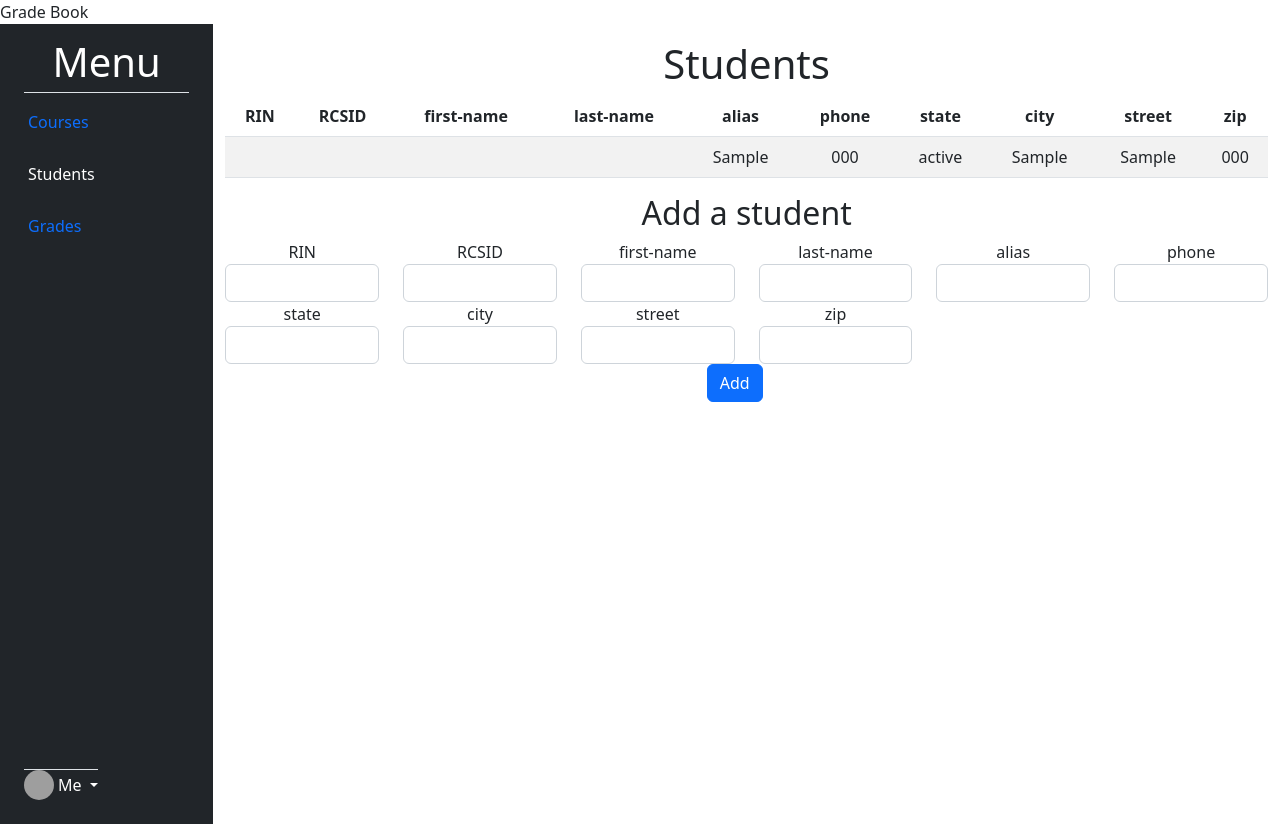
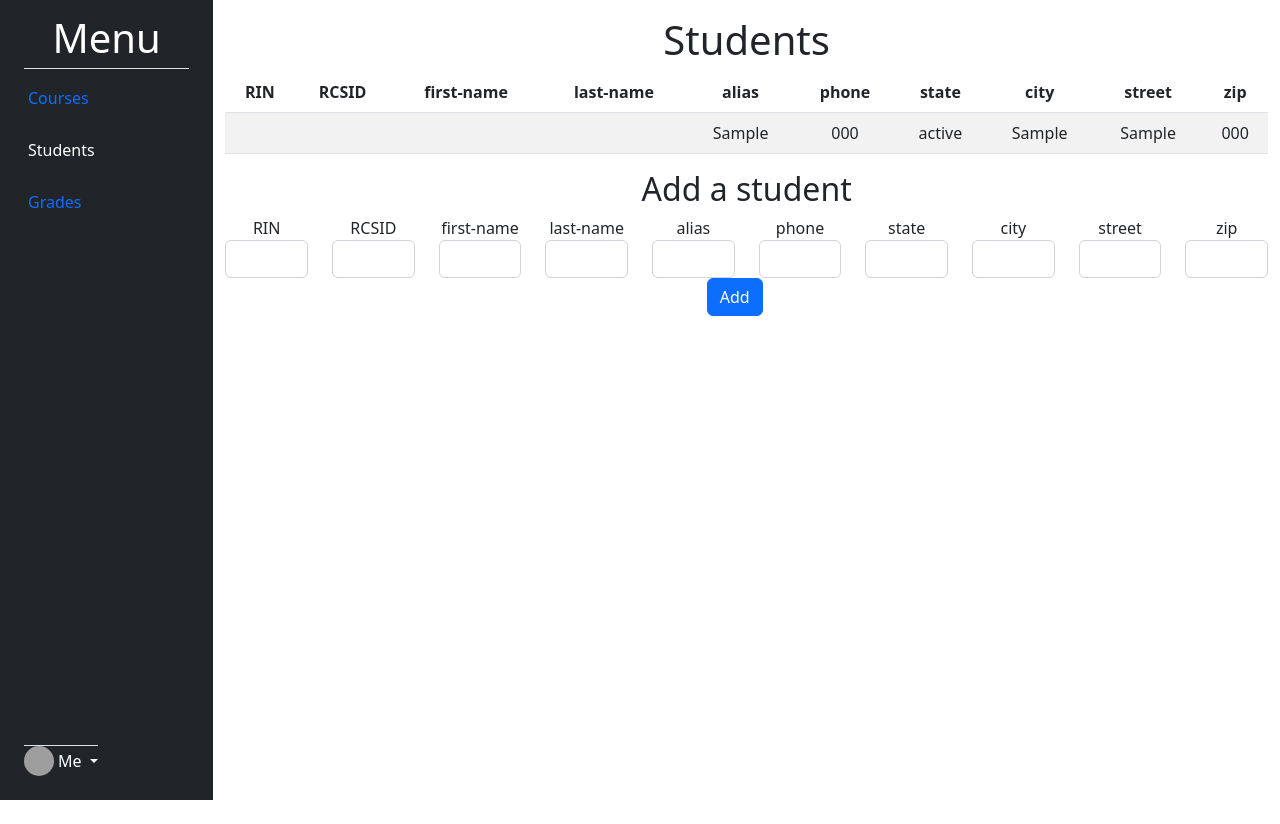
Before and after one commit to liny18/Web-Dev1, a PHP site: page /students.php in a window 1280 px wide. After the commit the page ends 800 px from the top, so only its background shows below. Run offline with PHP 8.4, Linux system fonts and the light colour scheme; tables that the repository leaves empty or names only in its code hold one stand-in row (values such as "Sample post"); data that the repository does not hold is empty; grey boxes are pictures that could not be loaded.

Commit message:
fixed tag in students.php

```diff
--- a/lab7/students.php
+++ b/lab7/students.php
@@ -4,7 +4,7 @@
   <meta charset="UTF-8">
   <meta http-equiv="X-UA-Compatible" content="IE=edge">
   <meta name="viewport" content="width=device-width, initial-scale=1.0">
-  <last-name>Grade Book</last-name>
+  <title>Grade Book</title>
   <link href="https://cdn.jsdelivr.net/npm/bootstrap@5.2.2/dist/css/bootstrap.min.css" rel="stylesheet" integrity="sha384-Zenh87qX5JnK2Jl0vWa8Ck2rdkQ2Bzep5IDxbcnCeuOxjzrPF/et3URy9Bv1WTRi" crossorigin="anonymous">
 </head>
 <style>
@@ -118,43 +118,43 @@
             </div>
             <form action="includes/addStudents.php" method="post">
               <div class="row">
-                <div class="col-2">
+                <div class="col">
                   <label for="RIN">RIN</label>
                   <input type="text" class="form-control" name="RIN" id="RIN">
                 </div>
-                <div class="col-2">
+                <div class="col">
                   <label for="RCSID">RCSID</label>
                   <input type="text" class="form-control" name="RCSID" id="RCSID">
                 </div>
-                <div class="col-2">
+                <div class="col">
                   <label for="first-name">first-name</label>
                   <input type="text" class="form-control" name="first-name" id="first-name">
                 </div>
-                <div class="col-2">
+                <div class="col">
                   <label for="last-name">last-name</label>
                   <input type="text" class="form-control" name="last-name" id="last-name">
                 </div>
-                <div class="col-2">
+                <div class="col">
                   <label for="alias">alias</label>
                   <input type="text" class="form-control" name="alias" id="alias">
                 </div>
-                <div class="col-2">
+                <div class="col">
                   <label for="phone">phone</label>
                   <input type="text" class="form-control" name="phone" id="phone">
                 </div>
-                <div class="col-2">
+                <div class="col">
                   <label for="state">state</label>
                   <input type="text" class="form-control" name="state" id="state">
                 </div>
-                <div class="col-2">
+                <div class="col">
                   <label for="city">city</label>
                   <input type="text" class="form-control" name="city" id="city">
                 </div>
-                <div class="col-2">
+                <div class="col">
                   <label for="street">street</label>
                   <input type="text" class="form-control" name="street" id="street">
                 </div>
-                <div class="col-2">
+                <div class="col">
                   <label for="zip">zip</label>
                   <input type="text" class="form-control" name="zip" id="zip">
                 </div>
```
